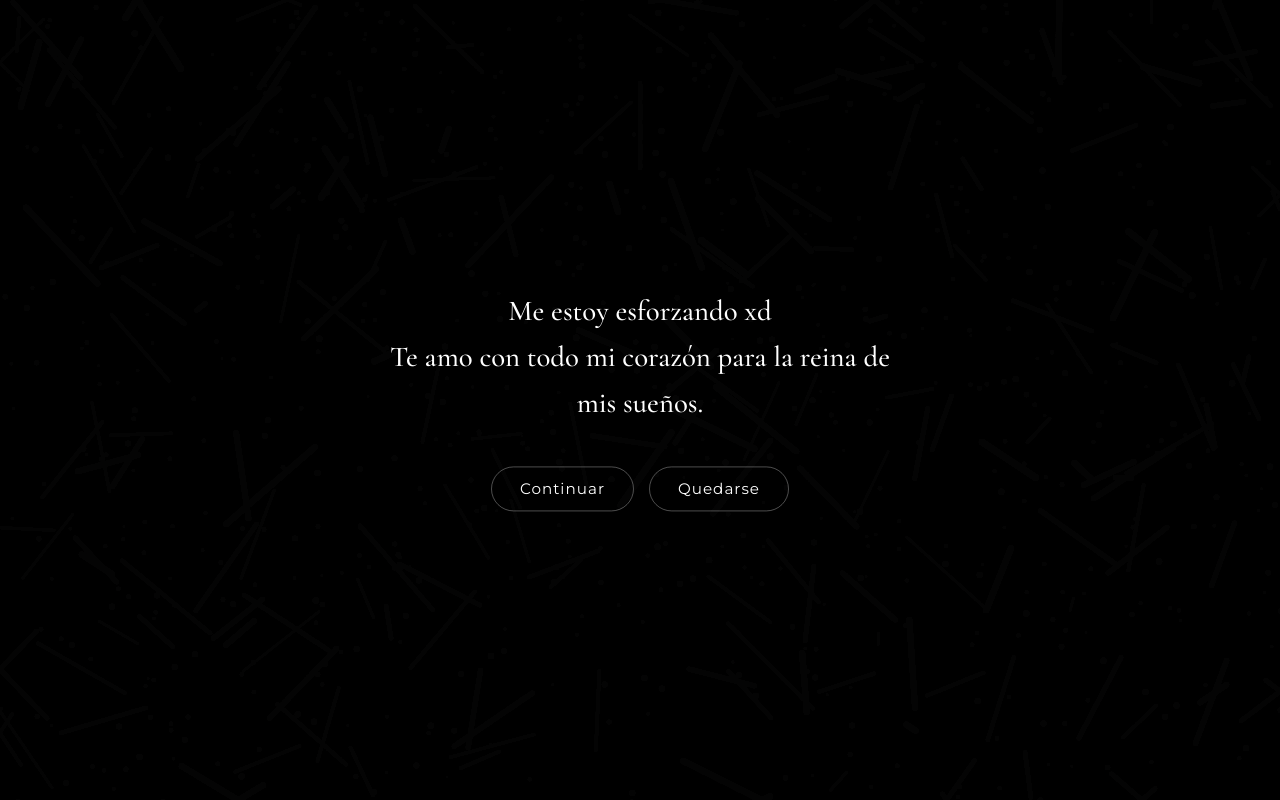
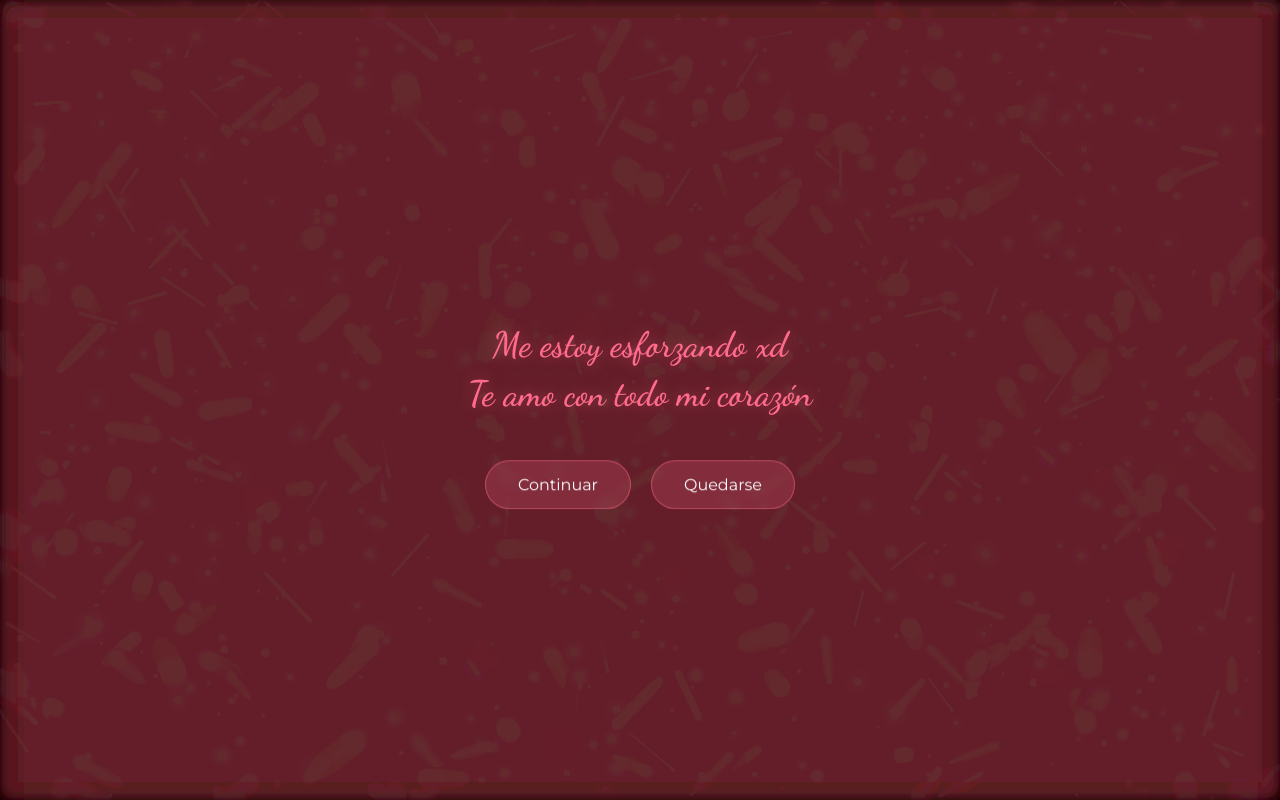
Before and after one commit to lerklordelek-spec/miweb, a plain HTML site: page index.html in a window 1280 px wide. Drawn offline with nearby package versions, Linux system fonts and the light colour scheme.

Commit message:
Actualizar index.html

```diff
--- a/index.html
+++ b/index.html
@@ -3,15 +3,14 @@
 <head>
 <meta charset="UTF-8">
 <meta name="viewport" content="width=device-width, initial-scale=1.0">
-<title>S & V</title>
+<title>Para Ti</title>
 <style>
-  @import url('https://fonts.googleapis.com/css2?family=Cormorant+Garamond:wght@500;600&family=Montserrat:wght@300;400&display=swap');
+  @import url('https://fonts.googleapis.com/css2?family=Dancing+Script:wght@600&family=Montserrat:wght@300;400&display=swap');
 
   * {
     margin: 0;
     padding: 0;
     box-sizing: border-box;
-    -webkit-font-smoothing: antialiased;
   }
 
   body {
@@ -31,7 +30,7 @@
     z-index: 1;
   }
 
-  #main-content {
+  #heart-container {
     position: absolute;
     top: 50%;
     left: 50%;
@@ -43,29 +42,29 @@
   }
 
   #message {
-    font-family: 'Cormorant Garamond', serif;
-    font-size: 1.8rem;
-    line-height: 1.6;
-    margin-bottom: 30px;
+    font-family: 'Dancing Script', cursive;
+    font-size: 2.2rem;
+    line-height: 1.4;
+    margin: 30px 0;
     opacity: 0;
-    transform: translateY(20px);
-    transition: opacity 1.5s ease, transform 1.5s ease;
-    color: #fff;
-    font-weight: 500;
+    transform: scale(0.8);
+    transition: opacity 1.2s ease, transform 1.2s ease;
+    color: #ff6b8b;
+    text-shadow: 0 0 15px rgba(255, 107, 139, 0.4);
   }
 
   #message.show {
     opacity: 1;
-    transform: translateY(0);
+    transform: scale(1);
   }
 
   #buttons {
     display: flex;
     justify-content: center;
-    gap: 15px;
+    gap: 20px;
     margin-top: 40px;
     opacity: 0;
-    transition: opacity 1s ease 1.5s;
+    transition: opacity 1s ease 1.2s;
   }
 
   #buttons.show {
@@ -73,22 +72,23 @@
   }
 
   button {
-    background: transparent;
+    background: rgba(255, 107, 139, 0.2);
     color: #fff;
-    border: 1px solid rgba(255, 255, 255, 0.3);
-    padding: 12px 28px;
+    border: 1px solid rgba(255, 107, 139, 0.5);
+    padding: 14px 32px;
     font-family: 'Montserrat', sans-serif;
-    font-size: 0.95rem;
+    font-size: 1rem;
     cursor: pointer;
     transition: all 0.4s ease;
     border-radius: 30px;
-    letter-spacing: 1px;
-    min-width: 120px;
+    min-width: 140px;
+    backdrop-filter: blur(5px);
   }
 
   button:hover {
-    background: rgba(255, 255, 255, 0.05);
-    border-color: rgba(255, 255, 255, 0.6);
+    background: rgba(255, 107, 139, 0.3);
+    transform: translateY(-3px);
+    box-shadow: 0 5px 15px rgba(255, 107, 139, 0.2);
   }
 
   #special-page {
@@ -114,13 +114,11 @@
   }
 
   #special-page h1 {
-    font-family: 'Cormorant Garamond', serif;
-    font-weight: 600;
-    font-size: 3rem;
-    margin-bottom: 40px;
-    letter-spacing: 3px;
-    color: rgba(255, 255, 255, 0.9);
-    text-align: center;
+    font-family: 'Dancing Script', cursive;
+    font-size: 3.5rem;
+    margin-bottom: 30px;
+    color: #ff6b8b;
+    text-shadow: 0 0 20px rgba(255, 107, 139, 0.3);
   }
 
   #video-container {
@@ -134,22 +132,60 @@
     height: calc(90vw * 9/16);
     max-height: 450px;
     border: none;
+    box-shadow: 0 0 30px rgba(255, 107, 139, 0.2);
+    border-radius: 5px;
   }
 
   .close-btn {
     position: absolute;
     top: 30px;
     right: 30px;
-    background: transparent;
+    background: rgba(255, 255, 255, 0.1);
     border: none;
-    color: rgba(255, 255, 255, 0.6);
-    font-size: 1.8rem;
+    color: #fff;
+    width: 40px;
+    height: 40px;
+    border-radius: 50%;
+    font-size: 1.5rem;
     cursor: pointer;
-    transition: color 0.3s ease;
+    transition: all 0.3s ease;
   }
 
   .close-btn:hover {
-    color: #fff;
+    background: rgba(255, 107, 139, 0.3);
+  }
+
+  .floating-hearts {
+    position: absolute;
+    width: 100%;
+    height: 100%;
+    pointer-events: none;
+    z-index: 0;
+  }
+
+  .floating-heart {
+    position: absolute;
+    font-size: 20px;
+    color: rgba(255, 107, 139, 0.6);
+    animation: float 12s linear infinite;
+    opacity: 0;
+  }
+
+  @keyframes float {
+    0% {
+      transform: translateY(100vh) rotate(0deg);
+      opacity: 0;
+    }
+    20% {
+      opacity: 0.7;
+    }
+    80% {
+      opacity: 0.7;
+    }
+    100% {
+      transform: translateY(-100px) rotate(360deg);
+      opacity: 0;
+    }
   }
 </style>
 </head>
@@ -157,10 +193,12 @@
 
 <canvas id="canvas"></canvas>
 
-<div id="main-content">
+<div class="floating-hearts" id="floatingHearts"></div>
+
+<div id="heart-container">
   <div id="message">
     Me estoy esforzando xd<br>
-    Te amo con todo mi corazón para la reina de mis sueños.
+    Te amo con todo mi corazón
   </div>
   <div id="buttons">
     <button id="continue-btn">Continuar</button>
@@ -190,31 +228,44 @@
   const stayBtn = document.getElementById('stay-btn');
   const specialPage = document.getElementById('special-page');
   const closeBtn = document.querySelector('.close-btn');
+  const floatingHearts = document.getElementById('floatingHearts');
 
   let width, height;
   let particles = [];
-  const particleCount = 200;
+  const particleCount = 300;
   let animationFrameId;
   let heartFormed = false;
+
+  // Crear corazones flotantes
+  function createFloatingHearts() {
+    for (let i = 0; i < 15; i++) {
+      const heart = document.createElement('div');
+      heart.classList.add('floating-heart');
+      heart.innerHTML = '❤️';
+      heart.style.left = `${Math.random() * 100}%`;
+      heart.style.animationDuration = `${8 + Math.random() * 15}s`;
+      heart.style.animationDelay = `${Math.random() * 5}s`;
+      heart.style.fontSize = `${18 + Math.random() * 24}px`;
+      floatingHearts.appendChild(heart);
+    }
+  }
 
   // Inicialización
   function init() {
     resize();
     createParticles();
+    createFloatingHearts();
     animate();
 
-    // Mostrar mensaje después de 1 segundo
     setTimeout(() => {
       message.classList.add('show');
     }, 1000);
 
-    // Mostrar botones después de 2.5 segundos
     setTimeout(() => {
       buttons.classList.add('show');
-    }, 2500);
+    }, 2200);
 
-    // Formar corazón después de 1.5 segundos
-    setTimeout(formHeart, 1500);
+    setTimeout(formHeart, 800);
   }
 
   // Crear partículas
@@ -225,12 +276,13 @@
       particles.push({
         x: Math.random() * width,
         y: Math.random() * height,
-        size: Math.random() * 2 + 1,
+        size: Math.random() * 3 + 1,
         speedX: Math.random() * 2 - 1,
         speedY: Math.random() * 2 - 1,
         targetX: null,
         targetY: null,
-        color: `rgba(255, ${Math.floor(150 + Math.random() * 105)}, ${Math.floor(180 + Math.random() * 75)}, ${Math.random() * 0.5 + 0.3})`
+        color: `rgba(255, ${Math.floor(80 + Math.random() * 60)}, ${Math.floor(100 + Math.random() * 50)}, ${Math.random() * 0.5 + 0.4})`,
+        shadow: Math.random() * 15 + 5
       });
     }
   }
@@ -242,7 +294,7 @@
 
     const centerX = width / 2;
     const centerY = height / 2.5;
-    const heartSize = Math.min(width, height) / 4;
+    const heartSize = Math.min(width, height) / 3.5;
 
     particles.forEach((p, i) => {
       const angle = (i / particleCount) * Math.PI * 2;
@@ -256,24 +308,23 @@
 
   // Animación
   function animate() {
-    ctx.fillStyle = 'rgba(0, 0, 0, 0.1)';
+    ctx.fillStyle = 'rgba(0, 0, 0, 0.08)';
     ctx.fillRect(0, 0, width, height);
 
     particles.forEach(p => {
-      // Mover partículas hacia su objetivo o aleatoriamente
       if (p.targetX !== null && p.targetY !== null) {
-        p.x += (p.targetX - p.x) * 0.05;
-        p.y += (p.targetY - p.y) * 0.05;
+        p.x += (p.targetX - p.x) * 0.07;
+        p.y += (p.targetY - p.y) * 0.07;
       } else {
         p.x += p.speedX;
         p.y += p.speedY;
 
-        // Rebotar en los bordes
         if (p.x < 0 || p.x > width) p.speedX *= -1;
         if (p.y < 0 || p.y > height) p.speedY *= -1;
       }
 
-      // Dibujar partícula
+      ctx.shadowColor = p.color;
+      ctx.shadowBlur = p.shadow;
       ctx.fillStyle = p.color;
       ctx.beginPath();
       ctx.arc(p.x, p.y, p.size, 0, Math.PI * 2);
@@ -302,17 +353,17 @@
   });
 
   stayBtn.addEventListener('click', () => {
-    // Efecto de partículas adicionales
-    for (let i = 0; i < 20; i++) {
+    for (let i = 0; i < 30; i++) {
       particles.push({
         x: Math.random() * width,
         y: height + Math.random() * 50,
-        size: Math.random() * 2 + 1,
+        size: Math.random() * 3 + 1,
         speedX: Math.random() * 1 - 0.5,
         speedY: -(Math.random() * 3 + 2),
         targetX: null,
         targetY: null,
-        color: `rgba(255, ${Math.floor(150 + Math.random() * 105)}, ${Math.floor(180 + Math.random() * 75)}, ${Math.random() * 0.5 + 0.3})`
+        color: `rgba(255, ${Math.floor(80 + Math.random() * 60)}, ${Math.floor(100 + Math.random() * 50)}, ${Math.random() * 0.5 + 0.4})`,
+        shadow: Math.random() * 15 + 5
       });
     }
   });
@@ -323,7 +374,7 @@
       document.querySelector('#video-container iframe').src.replace("?autoplay=1", "");
   });
 
-  // Iniciar todo
+  // Iniciar
   init();
 </script>
 </body>
```
